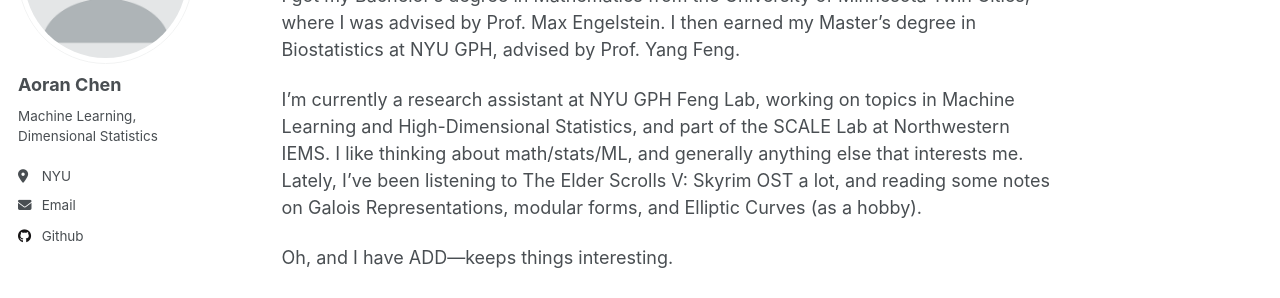
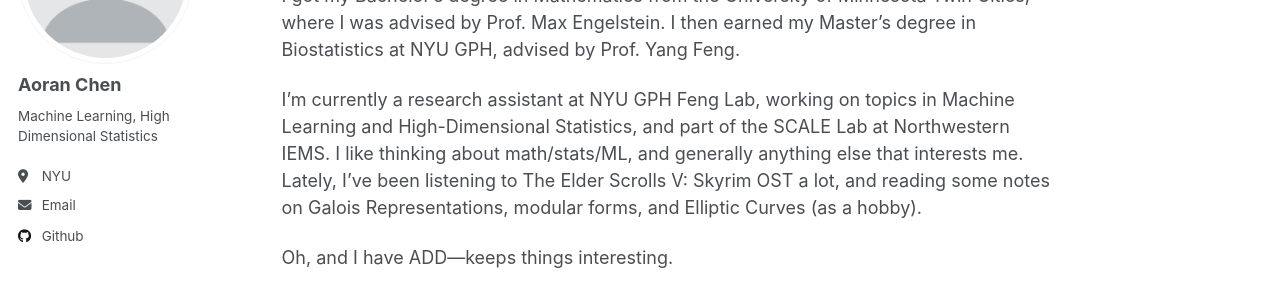
Before and after one commit to samohtaerg/samohtaerg.github.io, a Jekyll site: the page built from _pages/about.md, in a window 1280 px wide. Shown: the part 217-515 px from the top of the page. Built offline with Jekyll 4.4.1, drawn with Linux system fonts in a browser that asks for light colours.

Commit message:
Update _config.yml

```diff
--- a/_config.yml
+++ b/_config.yml
@@ -24,7 +24,7 @@ author:
   avatar           : "profile.png"
   name             : "Aoran Chen"
   pronouns         : # example: "she/her"
-  bio              : "Machine Learning, Dimensional Statistics"
+  bio              : "Machine Learning, High Dimensional Statistics"
   location         : "NYU"
   # employer         : "Red Brick University"
   uri              : # URL
```
